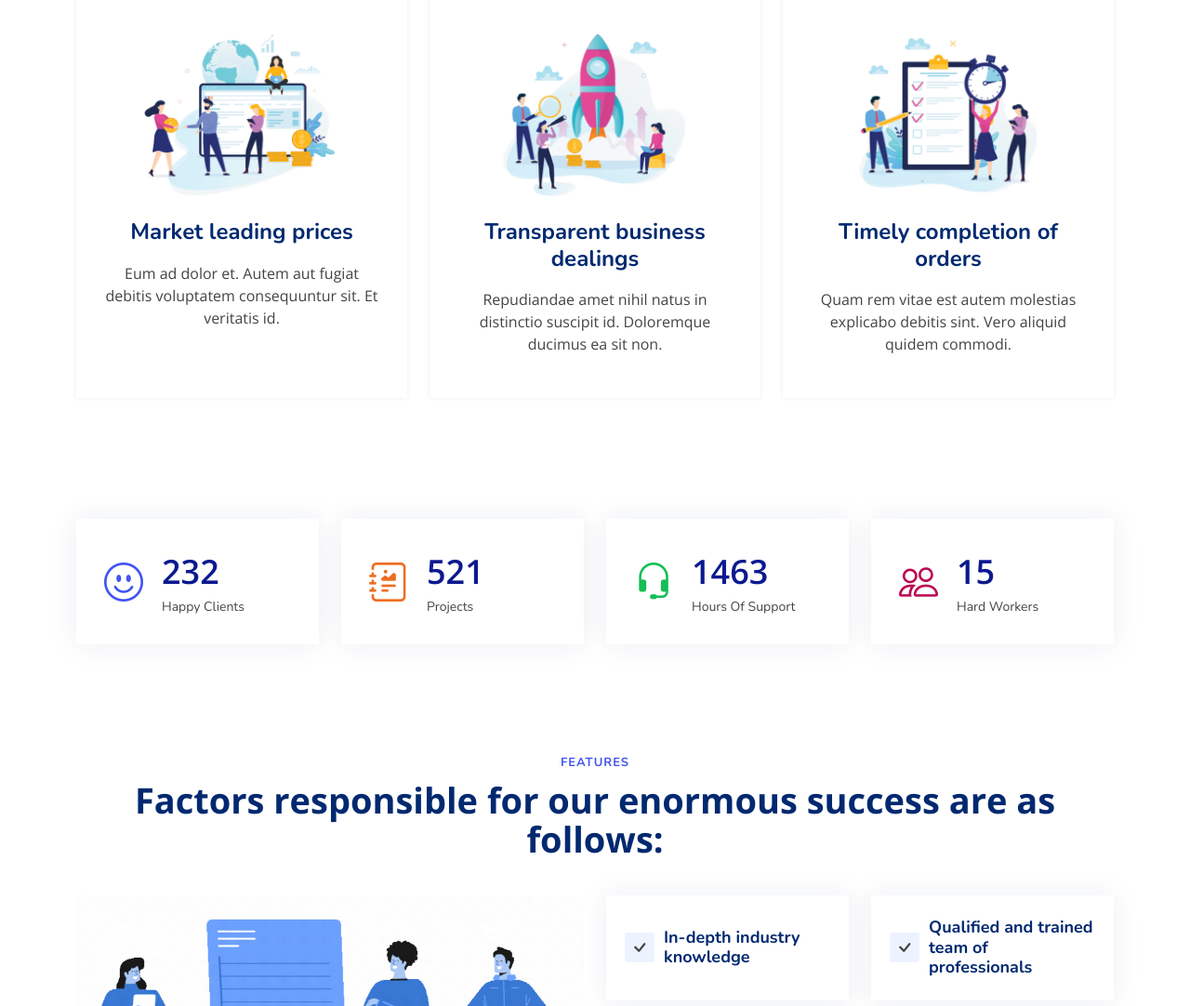
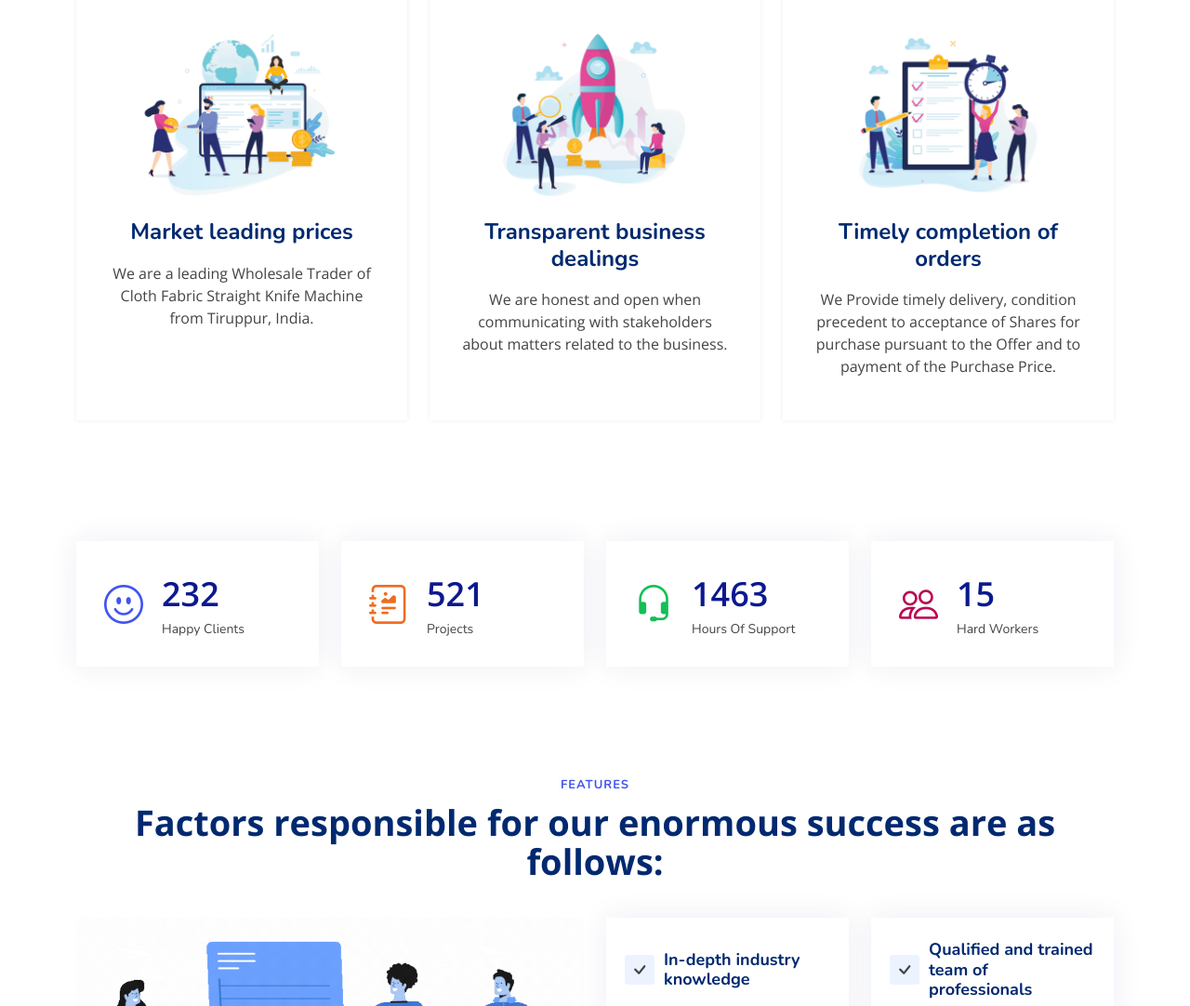
Before and after one commit to mrkishorekumar/Tech-India-project-1, a plain HTML site: page index.html in a window 1280 px wide. Shown: the part 1745-2827 px from the top of the page at 93% size. Drawn offline with nearby package versions, Linux system fonts and the light colour scheme.

Commit message:
why us section text addon

```diff
--- a/index.html
+++ b/index.html
@@ -126,7 +126,7 @@
             <div class="box">
               <img src="assets/img/values-1.png" class="img-fluid" alt="">
               <h3>Market leading prices</h3>
-              <p>Eum ad dolor et. Autem aut fugiat debitis voluptatem consequuntur sit. Et veritatis id.</p>
+              <p>We are a leading Wholesale Trader of Cloth Fabric Straight Knife Machine from Tiruppur, India.</p>
             </div>
           </div>
 
@@ -134,7 +134,7 @@
             <div class="box">
               <img src="assets/img/values-2.png" class="img-fluid" alt="">
               <h3>Transparent business dealings</h3>
-              <p>Repudiandae amet nihil natus in distinctio suscipit id. Doloremque ducimus ea sit non.</p>
+              <p>We are honest and open when communicating with stakeholders about matters related to the business.</p>
             </div>
           </div>
 
@@ -142,7 +142,7 @@
             <div class="box">
               <img src="assets/img/values-3.png" class="img-fluid" alt="">
               <h3>Timely completion of orders</h3>
-              <p>Quam rem vitae est autem molestias explicabo debitis sint. Vero aliquid quidem commodi.</p>
+              <p>We Provide timely delivery, condition precedent to acceptance of Shares for purchase pursuant to the Offer and to payment of the Purchase Price.</p>
             </div>
           </div>
 
```
